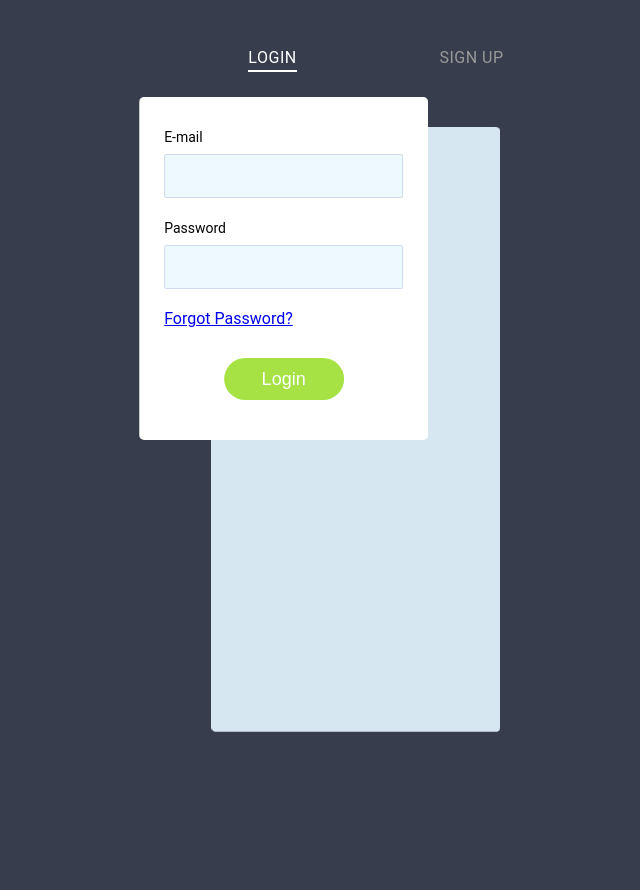
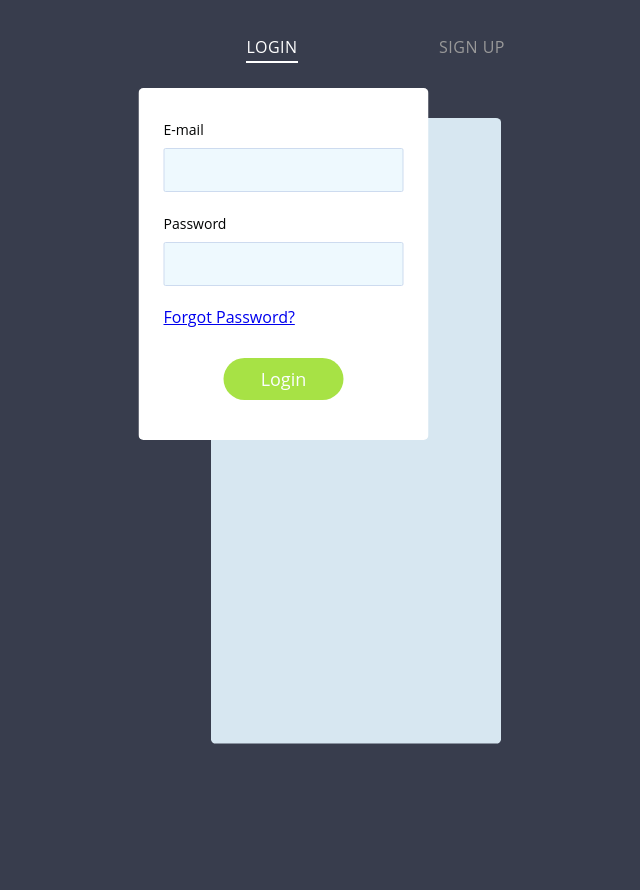
Before and after one commit to chaitany851P/Inner-Light-Advisor, a Flask app: page /login in a window 1280 px wide. Shown: the whole page, without its empty margins (313-953 px from the left). Before the commit the page ends 732 px from the top, so only its background shows below. Run offline with Flask 3, Linux system fonts and the light colour scheme; some libraries are stand-ins or nearby versions.

Commit message:
logic update

```diff
--- a/templates/login.html
+++ b/templates/login.html
@@ -9,6 +9,9 @@
     <link rel="stylesheet" href="{{ url_for('static', filename='css/style.css') }}">
     <script src="https://cdn.jsdelivr.net/npm/sweetalert2@11"></script> <!-- SweetAlert2 for nicer alerts -->
     <style>
+        * {
+  font-family: Open Sans;
+}
         body{
             background-color: #383d4d;
         }
```
